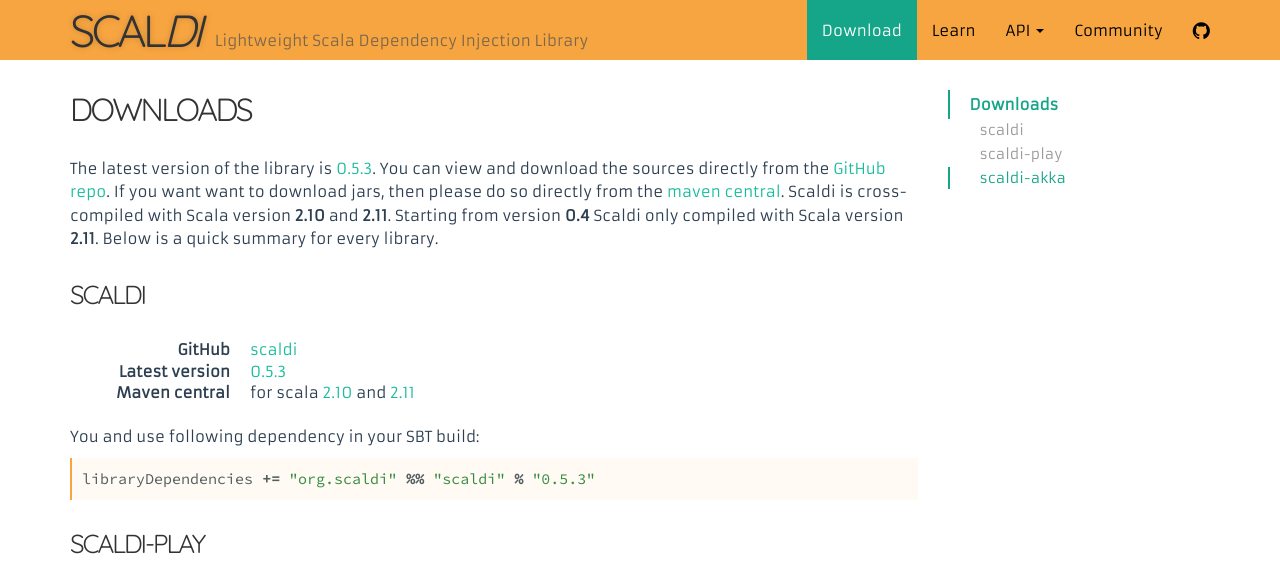
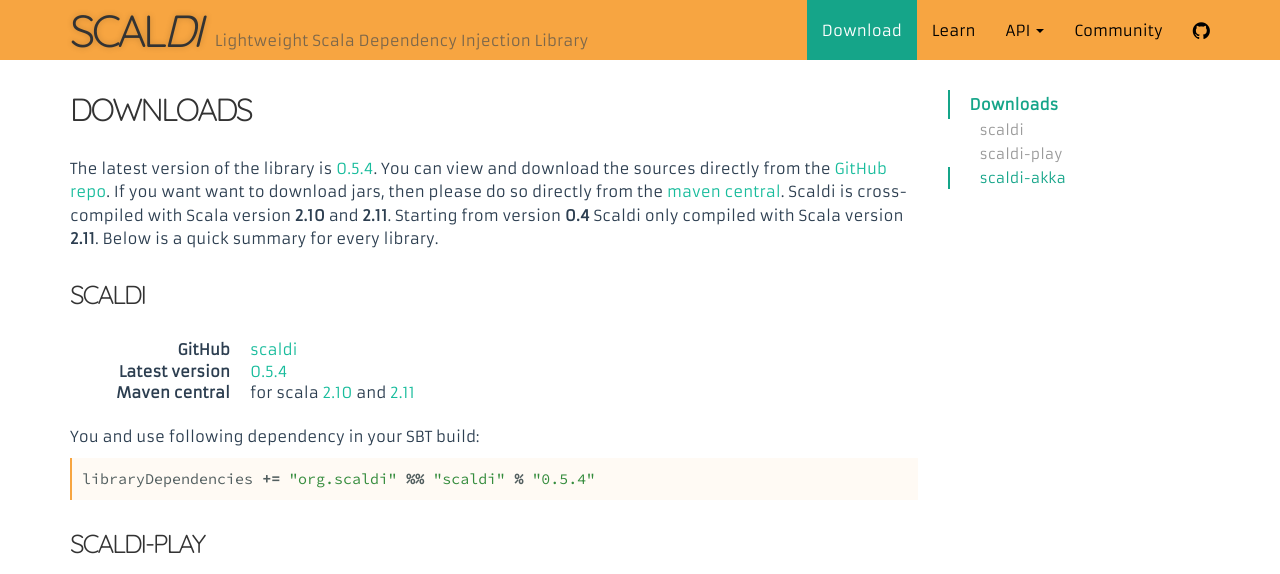
Before and after one commit to scaldi/scaldi-website, a Jekyll site: the page built from download.md, in a window 1280 px wide and 1364 px high. Shown: the top 574 px of the window. Built offline with Jekyll 4.4.1, drawn with Linux system fonts in a browser that asks for light colours.

Commit message:
Bumped scaldi version

```diff
--- a/_config.yml
+++ b/_config.yml
@@ -7,7 +7,7 @@
 domain: scaldi.org
 
 version:
-  scaldi: 0.5.3
+  scaldi: 0.5.4
   scaldi-play: 0.5.3
   scaldi-akka: 0.5.3
 
```
